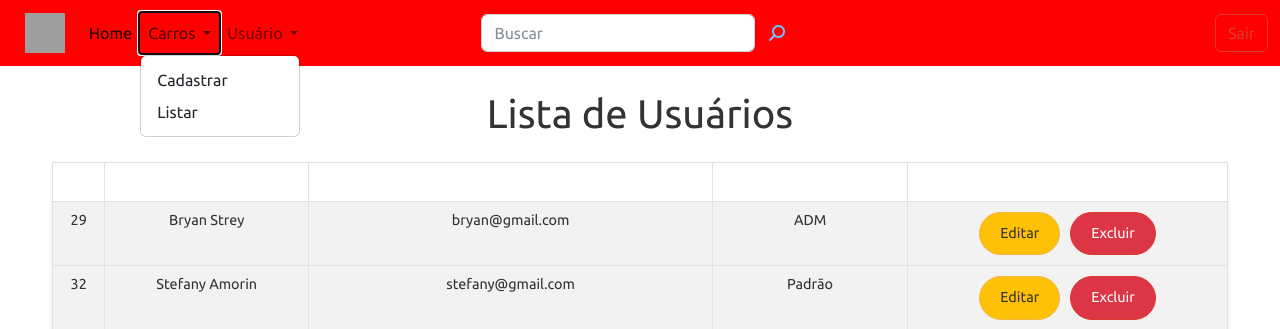
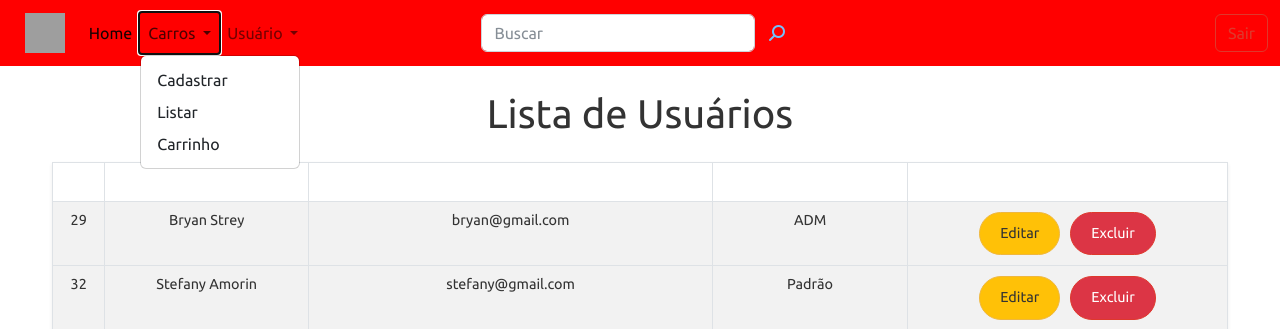
Before and after one commit to joystick2707/Loja-de-Carros, a PHP site: page /listaUsuarios.php in a window 1280 px wide, after a click on "Carros". Shown: the top 329 px of the page. Run offline with PHP 8.4, Linux system fonts and the light colour scheme; data comes from the database, SQL or seed files in the repository; some libraries are stand-ins or nearby versions; grey boxes are pictures that could not be loaded.

Commit message:
Update listaUsuarios.php

```diff
--- a/listaUsuarios.php
+++ b/listaUsuarios.php
@@ -80,6 +80,7 @@
                         <ul class="dropdown-menu">
                             <li><a class="dropdown-item" href="cadastroCarros.php">Cadastrar</a></li>
                             <li><a class="dropdown-item" href="listaVeiculos.php">Listar</a></li>
+                            <li><a class="dropdown-item" href="paginaCompra.php">Carrinho</a></li>
                         </ul>
                     </li>
                     <li class="nav-item dropdown">
```
